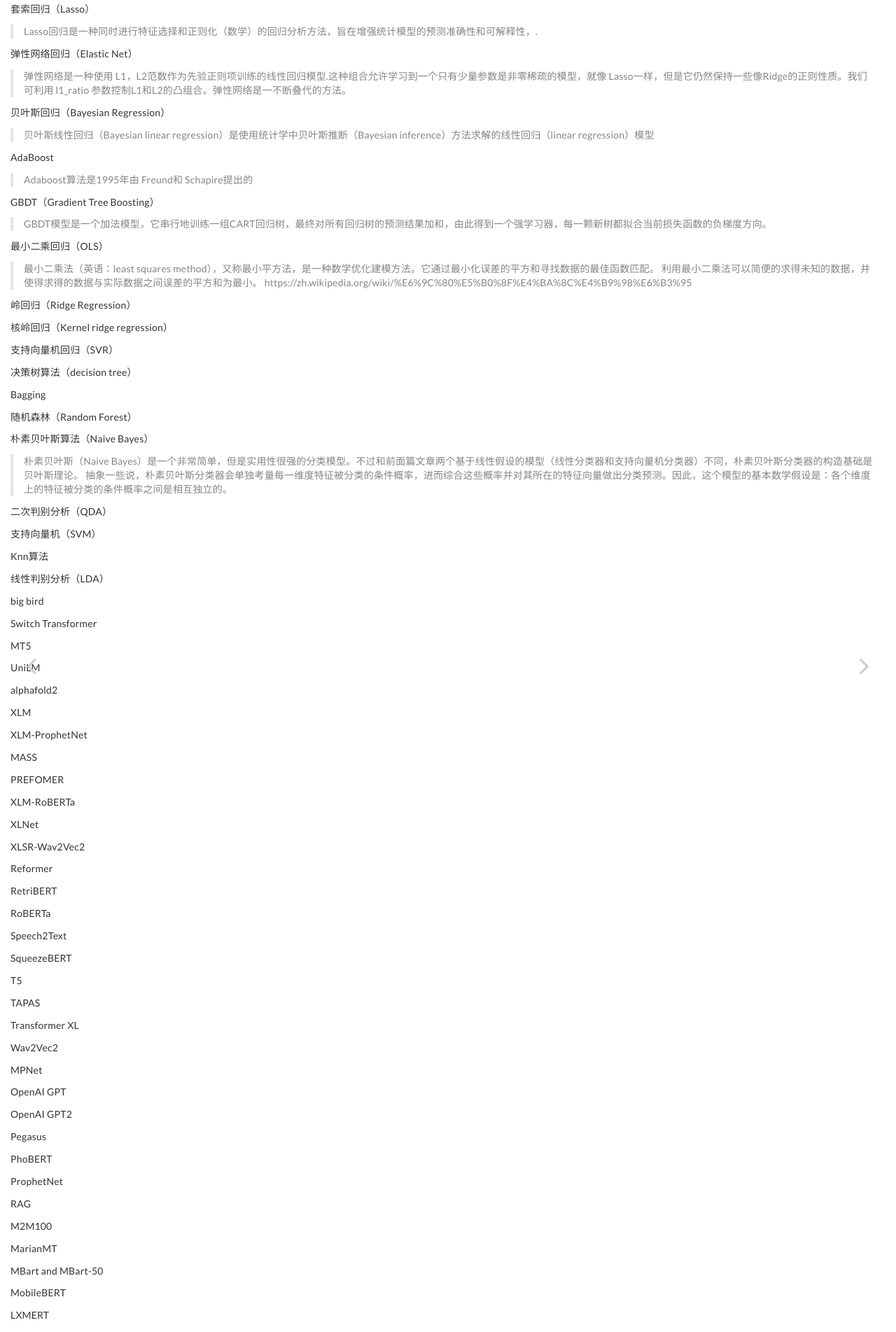
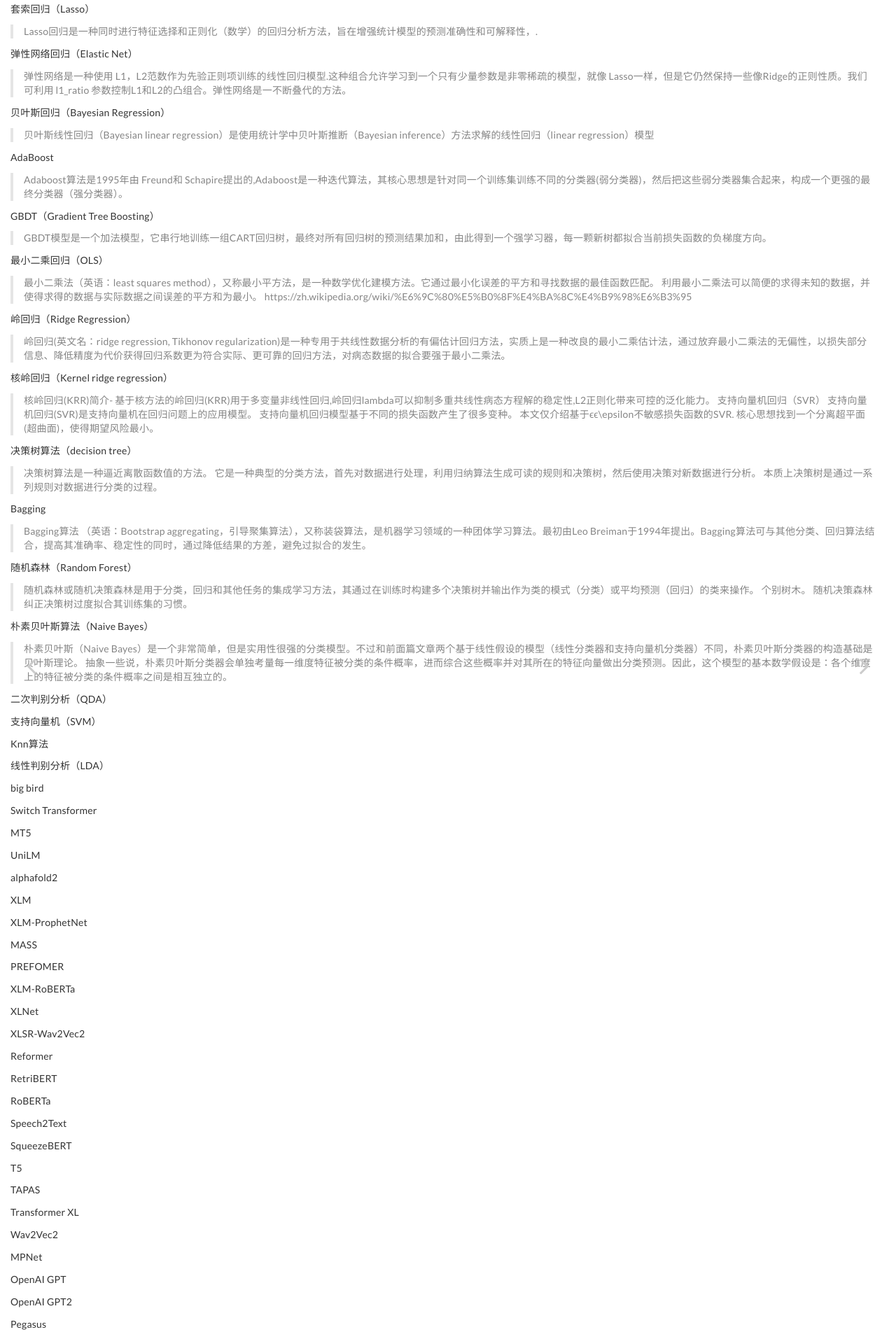
Before and after one commit to napoler/Open-mind, a Jekyll site: the page built from docs/_posts/2021-03-21-算法模型.md, in a window 1280 px wide. Shown: the part 1551-3454 px from the top of the page at 70% size. Built offline with Jekyll 4.4.1, drawn with Linux system fonts in a browser that asks for light colours.

Commit message:
Update 2021-03-21-算法模型.md

```diff
--- a/docs/_posts/2021-03-21-算法模型.md
+++ b/docs/_posts/2021-03-21-算法模型.md
@@ -70,7 +70,7 @@ https://zh.wikipedia.org/zh-sg/%E5%A4%9A%E9%A1%B9%E5%BC%8F%E5%9B%9E%E5%BD%92#:~:
 >贝叶斯线性回归（Bayesian linear regression）是使用统计学中贝叶斯推断（Bayesian inference）方法求解的线性回归（linear regression）模型
 
 AdaBoost
->Adaboost算法是1995年由 Freund和 Schapire提出的
+>Adaboost算法是1995年由 Freund和 Schapire提出的,Adaboost是一种迭代算法，其核心思想是针对同一个训练集训练不同的分类器(弱分类器)，然后把这些弱分类器集合起来，构成一个更强的最终分类器（强分类器）。
 
 GBDT（Gradient Tree Boosting）
 >GBDT模型是一个加法模型，它串行地训练一组CART回归树，最终对所有回归树的预测结果加和，由此得到一个强学习器，每一颗新树都拟合当前损失函数的负梯度方向。
@@ -81,16 +81,24 @@ GBDT（Gradient Tree Boosting）
     https://zh.wikipedia.org/wiki/%E6%9C%80%E5%B0%8F%E4%BA%8C%E4%B9%98%E6%B3%95
 
 岭回归（Ridge Regression）
+> 岭回归(英文名：ridge regression, Tikhonov regularization)是一种专用于共线性数据分析的有偏估计回归方法，实质上是一种改良的最小二乘估计法，通过放弃最小二乘法的无偏性，以损失部分信息、降低精度为代价获得回归系数更为符合实际、更可靠的回归方法，对病态数据的拟合要强于最小二乘法。
 
 核岭回归（Kernel ridge regression）
-
+> 核岭回归(KRR)简介- 基于核方法的岭回归(KRR)用于多变量非线性回归,岭回归lambda可以抑制多重共线性病态方程解的稳定性,L2正则化带来可控的泛化能力。
 支持向量机回归（SVR）
+> 支持向量机回归(SVR)是支持向量机在回归问题上的应用模型。 支持向量机回归模型基于不同的损失函数产生了很多变种。 本文仅介绍基于ϵϵ\epsilon不敏感损失函数的SVR. 核心思想找到一个分离超平面(超曲面)，使得期望风险最小。
 
 决策树算法（decision tree）
+>决策树算法是一种逼近离散函数值的方法。 它是一种典型的分类方法，首先对数据进行处理，利用归纳算法生成可读的规则和决策树，然后使用决策对新数据进行分析。 本质上决策树是通过一系列规则对数据进行分类的过程。
+>
 
 Bagging
+>Bagging算法 （英语：Bootstrap aggregating，引导聚集算法），又称装袋算法，是机器学习领域的一种团体学习算法。最初由Leo Breiman于1994年提出。Bagging算法可与其他分类、回归算法结合，提高其准确率、稳定性的同时，通过降低结果的方差，避免过拟合的发生。
+
+
 
 随机森林（Random Forest）
+> 随机森林或随机决策森林是用于分类，回归和其他任务的集成学习方法，其通过在训练时构建多个决策树并输出作为类的模式（分类）或平均预测（回归）的类来操作。 个别树木。 随机决策森林纠正决策树过度拟合其训练集的习惯。
 
 朴素贝叶斯算法（Naive Bayes）
 > 朴素贝叶斯（Naive Bayes）是一个非常简单，但是实用性很强的分类模型。不过和前面篇文章两个基于线性假设的模型（线性分类器和支持向量机分类器）不同，朴素贝叶斯分类器的构造基础是贝叶斯理论。
```
